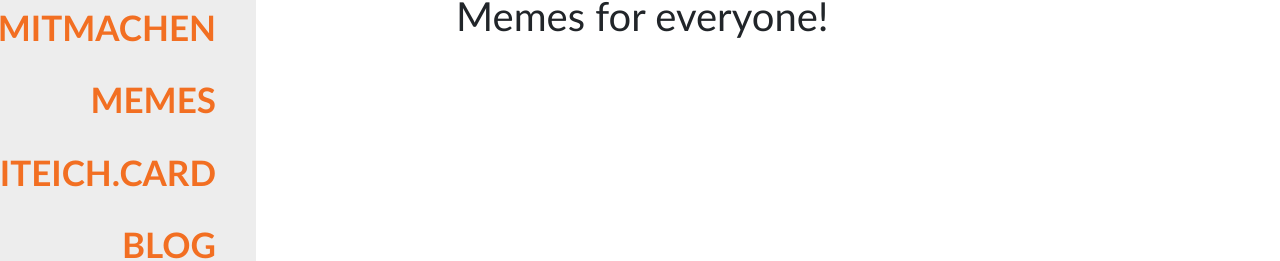
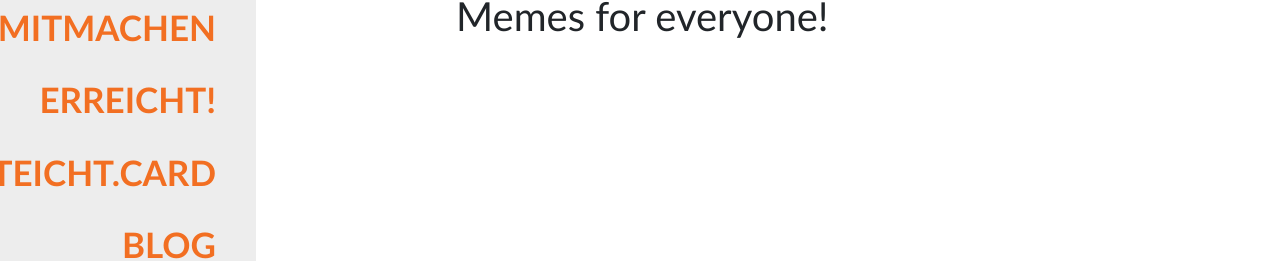
Before and after one commit to uniteicht/uniteicht.github.io, a Nuxt app: page / in a window 1280 px wide. Shown: the part 183-444 px from the top of the page. Built offline with nearby package versions, Linux system fonts and the light colour scheme.

Commit message:
sinnvolle Vertreterarbeit

```diff
--- a/layouts/default.vue
+++ b/layouts/default.vue
@@ -18,10 +18,10 @@
           >
         </div>
         <div class="nav">
-          <NuxtLink to="/">MEMES</NuxtLink>
+          <NuxtLink to="/">ERREICHT!</NuxtLink>
         </div>
         <div class="nav">
-          <NuxtLink to="/card">UNITEICH.CARD</NuxtLink>
+          <NuxtLink to="/card">UNITEICHT.CARD</NuxtLink>
         </div>
         <div class="nav">
           <a href="https://anastory.tumblr.com/" target="_blank">BLOG</a>
--- a/package.json
+++ b/package.json
@@ -3,6 +3,8 @@
     "version": "1.0.0",
     "private": true,
     "scripts": {
+        "go": "npm run commit && npm run generate && npm run deploy",
+        "commit": "git commit -a -m \"sinnvolle Vertreterarbeit\"",
         "dev": "nuxt",
         "build": "nuxt build",
         "start": "nuxt start",
```
Also changed, not shown: 1 other file (tests, documents, lock files or other folders).
